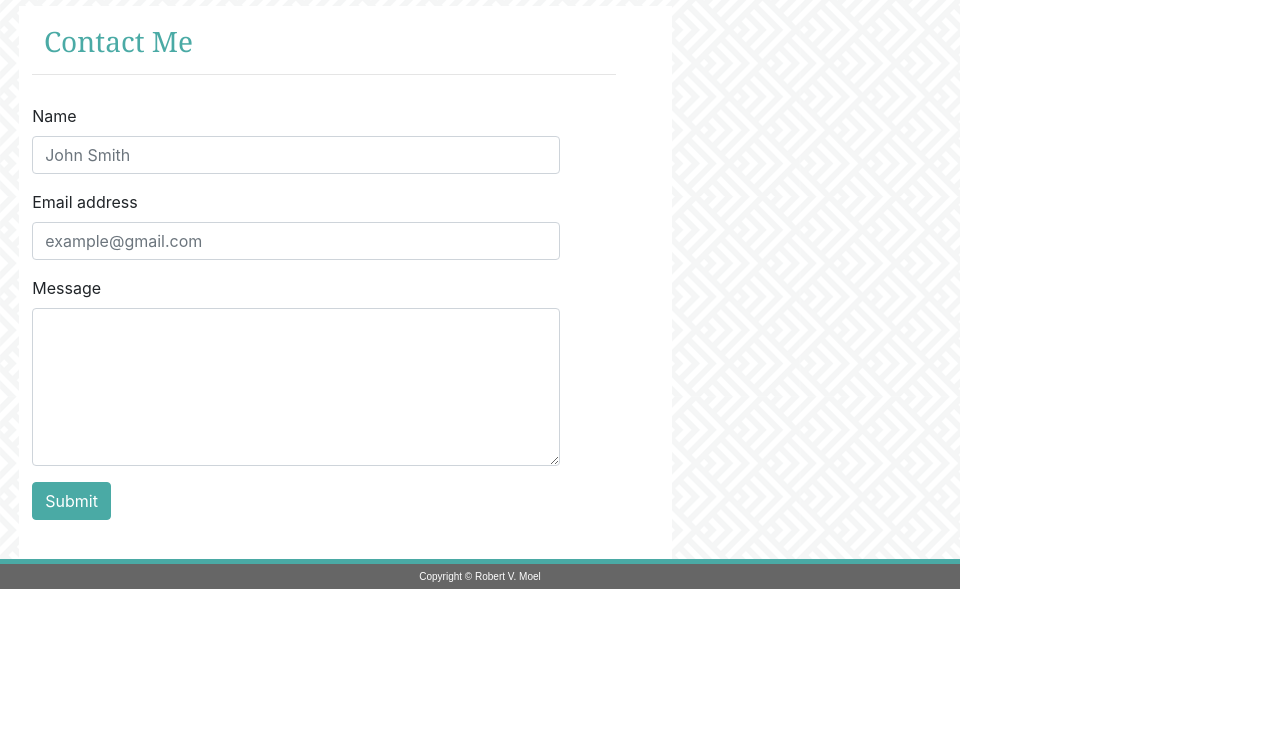
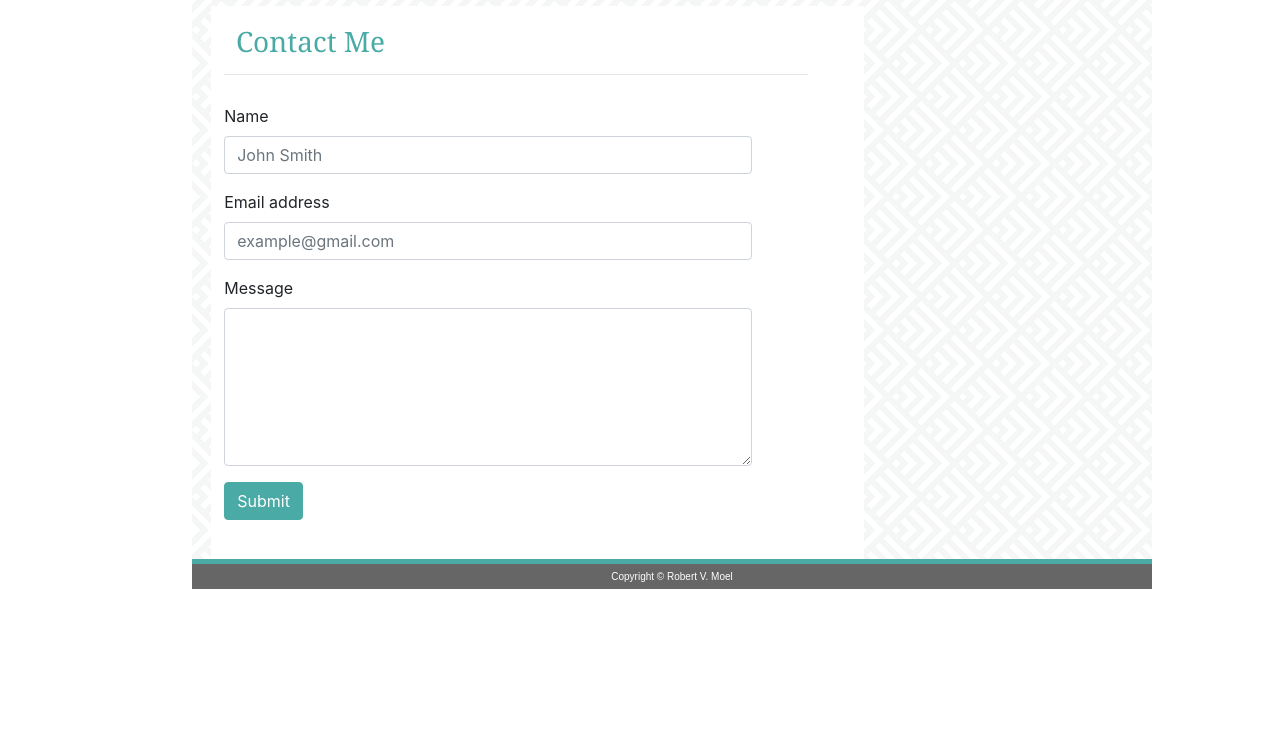
Before and after one commit to randrmoel/rvm-portfolio-responsive, a plain HTML site: page contact.html in a window 1280 px wide. Shown: the part 70-800 px from the top of the page. Drawn offline with nearby package versions, Linux system fonts and the light colour scheme.

Commit message:
Final edits on web sheets

```diff
--- a/contact.html
+++ b/contact.html
@@ -9,7 +9,7 @@
       <meta name="viewport" content="width-device-width, initial scale=1">
   </head>
 
-  <body style="margin:0; padding:0; max-width: 960px">
+  <body style="margin:0 0 0 15%; padding:0; max-width: 960px">
     <div class="container" style="padding:0 0 0 2%; margin:0">
       <nav class="navbar" style="padding:0">
           <a class="navbar-brand" style="font-family:Georgia, 'Times New Roman', Times, serif; font-size:xx-large; color:#ffffff; background-color: #4aaaa5; padding:1%; margin:0 0 0 0">
@@ -44,6 +44,7 @@
             <hr>
           </div>
         </div>
+        <!--Form Row-->
         <div style="margin-bottom: 1%; padding:0; border:0" class = "row">
           <div class = "col-sm-10">
             <form>
```
Also changed, not shown: index.html (+1 -1 lines), portfolio.html (+1 -1 lines).
